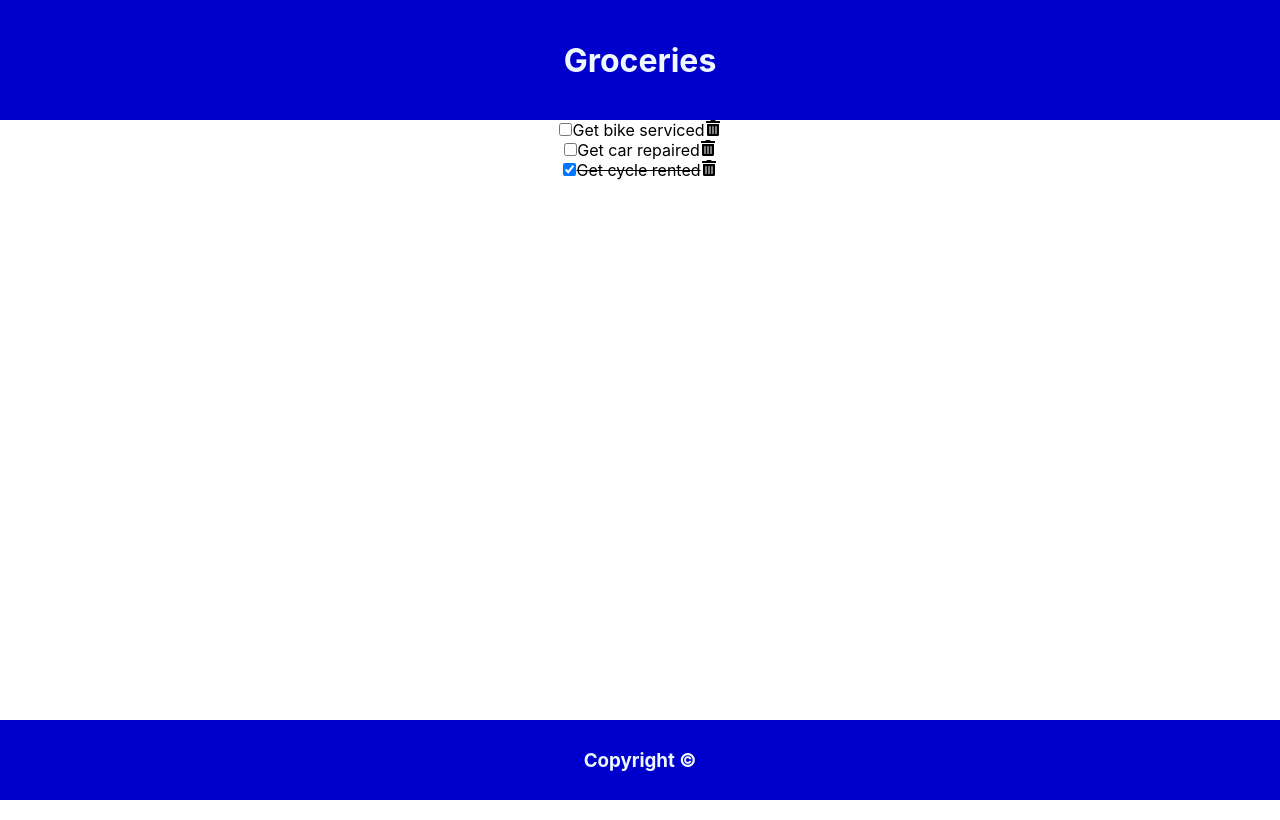
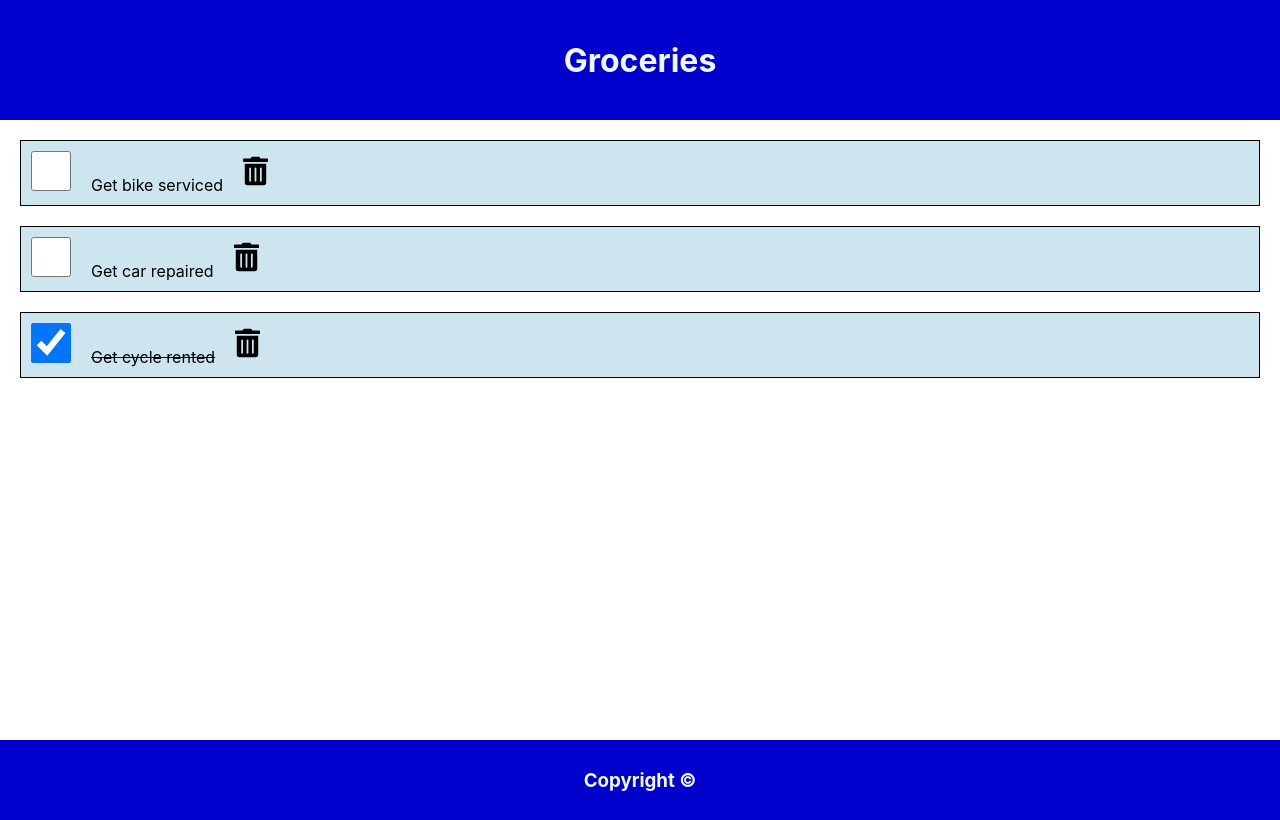
Before and after one commit to Ashwinv23/davegray_tut, a React (Create React App) app: page / in a window 1280 px wide. Built offline with nearby package versions, Linux system fonts and the light colour scheme.

Commit message:
Added some CSS

```diff
--- a/src/components/Content.js
+++ b/src/components/Content.js
@@ -37,7 +37,7 @@ const Content = () => {
   return (
     <main className="main">
       {items.length ? (
-        <ol>
+        <ul>
           {items.map((item) => (
             <li className="item" key={item.id}>
               <input
@@ -53,7 +53,7 @@ const Content = () => {
               <FaTrashAlt onClick={() => handleDelete(item.id)} />
             </li>
           ))}
-        </ol>
+        </ul>
       ) : (
         <p>Your list is empty !</p>
       )}
--- a/src/index.css
+++ b/src/index.css
@@ -48,11 +48,38 @@ footer {
 }
 
 main {
-  text-align: center;
   height: 75vh;
+}
+
+svg {
+  height: 40px;
+  width: 25px;
 }
 
 svg:hover {
   color: red;
   cursor: pointer;
 }
+
+ul {
+  width: 100%;
+  list-style: none;
+}
+
+li {
+  padding: 10px;
+  background-color: rgb(204, 229, 239);
+  border: 1px solid black;
+  margin: 5px;
+  margin: 20px;
+}
+
+input[type="checkbox"] {
+  height: 40px;
+  width: 40px;
+  margin-right: 20px;
+}
+
+.item > label {
+  margin-right: 20px;
+}
```
